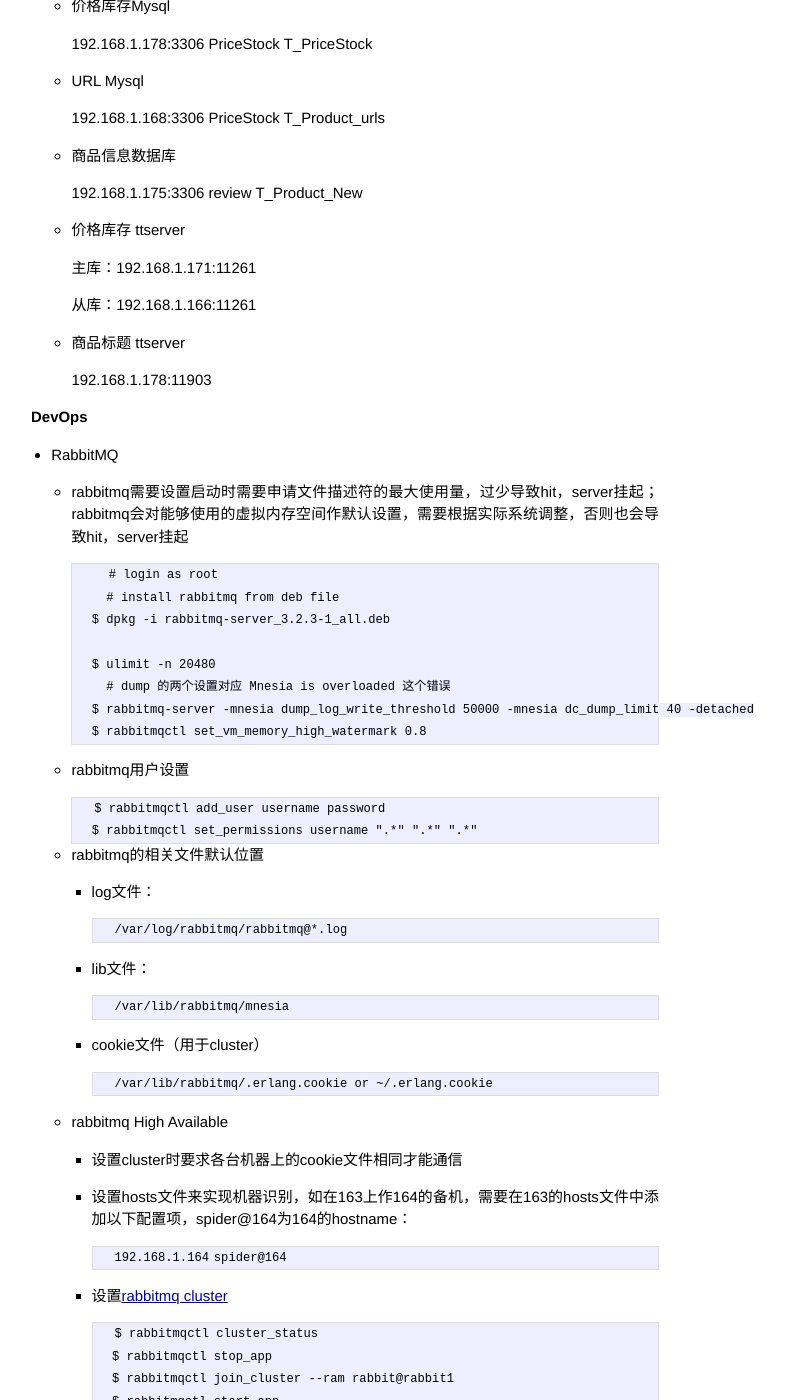
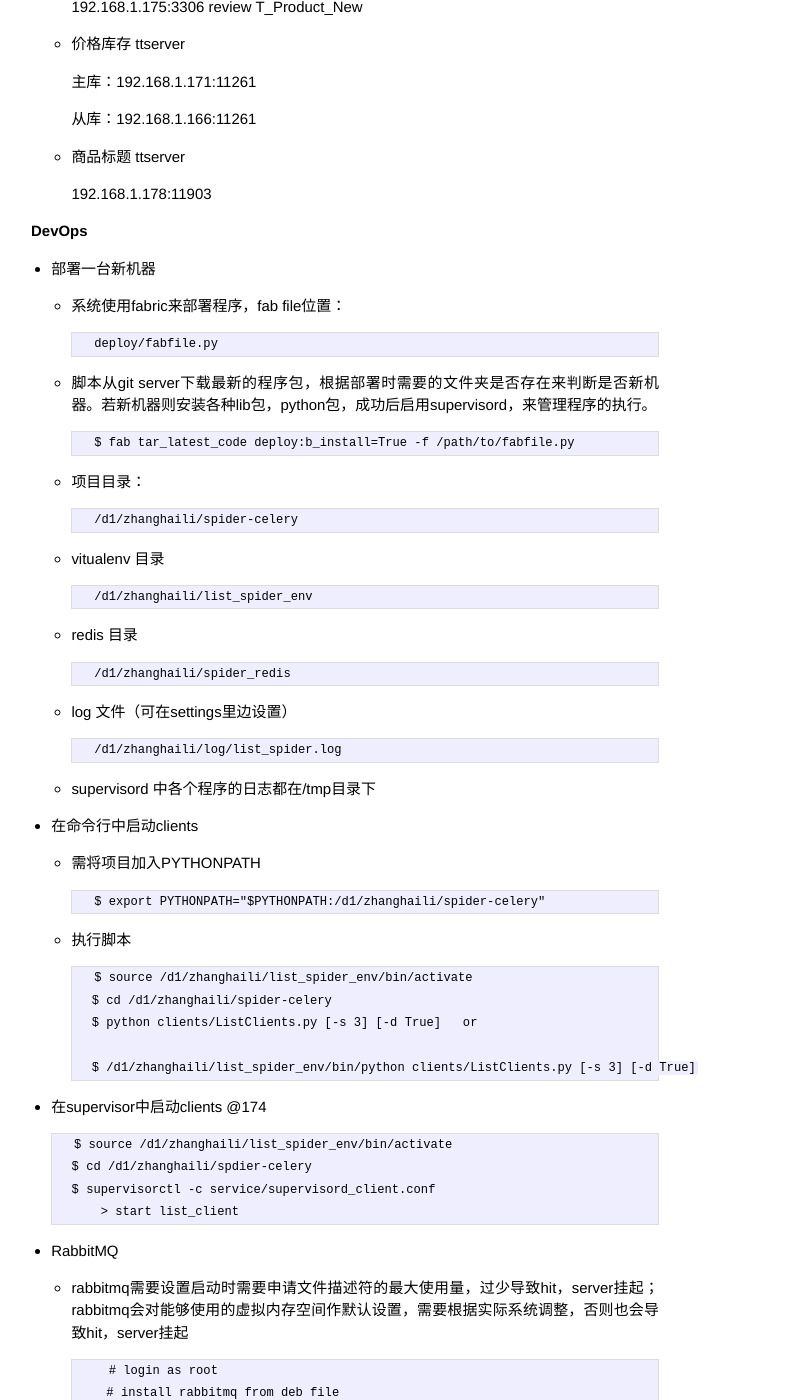
Before and after one commit to stillzhl/stillzhl.github.io, a Jekyll site: the page built from _posts/2014-06-25-update-spider-arch-final.md, in a window 1280 px wide and 1400 px high, scrolled down 2149 px. Shown: the whole window, without its empty margins (295-1080 px from the left). Built offline with Jekyll 4.4.1, drawn with Linux system fonts in a browser that asks for light colours; Markdown is read by kramdown in place of the engine named in the settings.

Commit message:
add new content

```diff
--- a/_posts/2014-06-25-update-spider-arch-final.md
+++ b/_posts/2014-06-25-update-spider-arch-final.md
@@ -60,6 +60,56 @@
 
 
 ## DevOps
+
+* 部署一台新机器
+
+	* 系统使用fabric来部署程序，fab file位置：
+
+			deploy/fabfile.py
+
+	* 脚本从git server下载最新的程序包，根据部署时需要的文件夹是否存在来判断是否新机器。若新机器则安装各种lib包，python包，成功后启用supervisord，来管理程序的执行。
+
+			$ fab tar_latest_code deploy:b_install=True -f /path/to/fabfile.py
+
+	* 项目目录：
+
+			/d1/zhanghaili/spider-celery
+
+	* vitualenv 目录
+
+			/d1/zhanghaili/list_spider_env
+	* redis 目录
+
+			/d1/zhanghaili/spider_redis
+
+	* log 文件（可在settings里边设置）
+
+			/d1/zhanghaili/log/list_spider.log
+
+	* supervisord 中各个程序的日志都在/tmp目录下
+
+* 在命令行中启动clients
+
+	* 需将项目加入PYTHONPATH
+
+			$ export PYTHONPATH="$PYTHONPATH:/d1/zhanghaili/spider-celery"
+	* 执行脚本
+
+			$ source /d1/zhanghaili/list_spider_env/bin/activate
+			$ cd /d1/zhanghaili/spider-celery
+			$ python clients/ListClients.py [-s 3] [-d True]
+		or
+
+			$ /d1/zhanghaili/list_spider_env/bin/python clients/ListClients.py [-s 3] [-d True]
+
+* 在supervisor中启动clients		@174
+
+		$ source /d1/zhanghaili/list_spider_env/bin/activate
+		$ cd /d1/zhanghaili/spdier-celery
+		$ supervisorctl -c service/supervisord_client.conf
+			> start list_client
+
+
 
 * RabbitMQ
 
```
Also changed, not shown: image/distribute-spider-topo.png.
